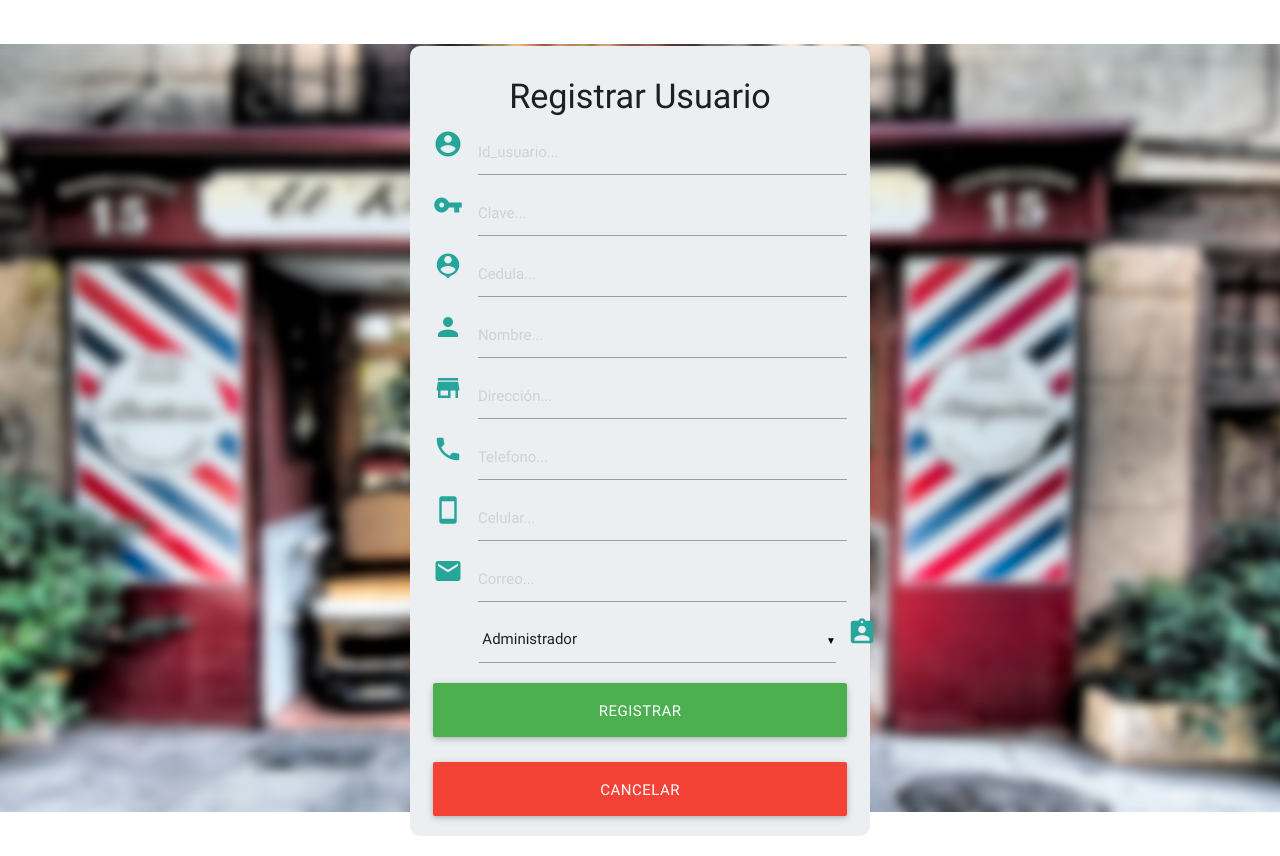
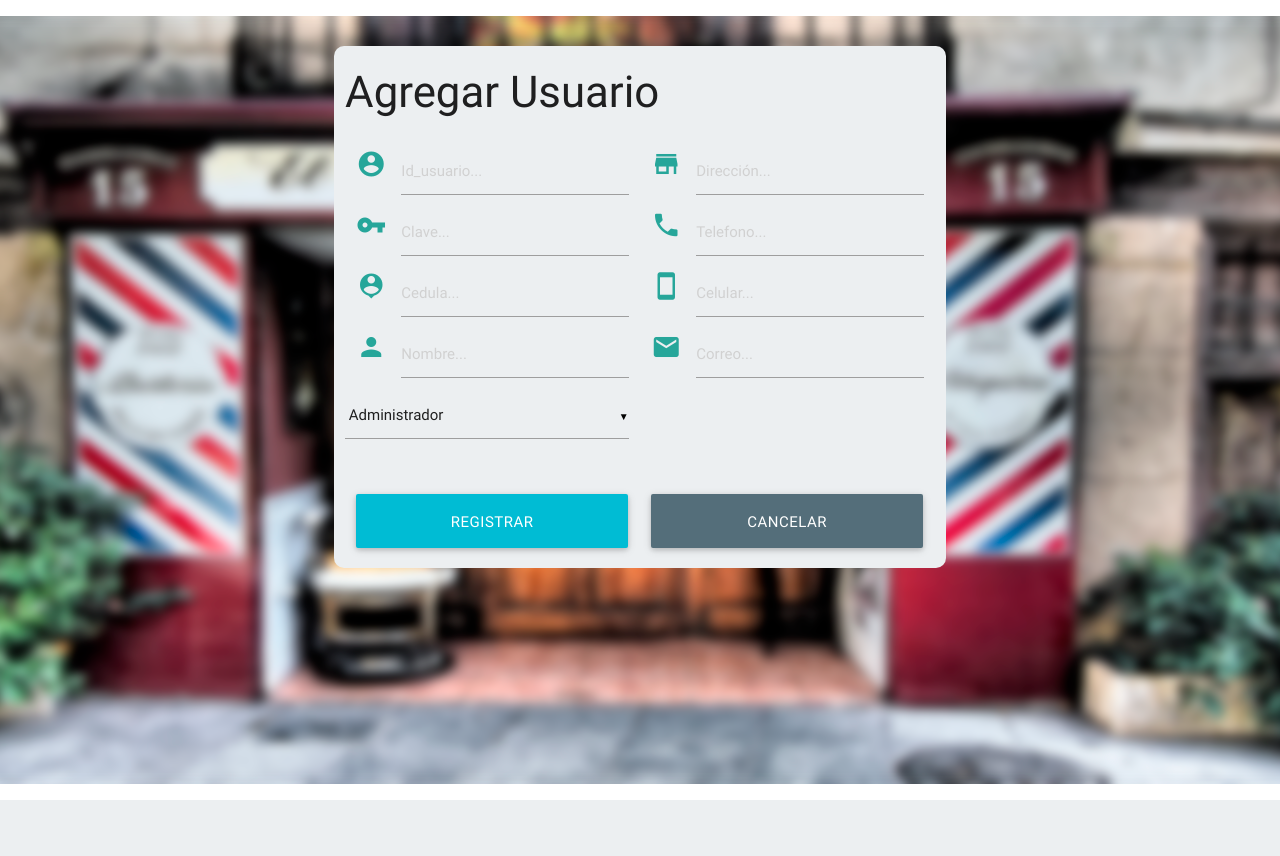
Before and after one commit to mgonza2276/Barber-Garage, a PHP site: page /agregar_usuario.php in a window 1280 px wide. After the commit the page ends 800 px from the top, so only its background shows below. Run offline with PHP 8.4, Linux system fonts and the light colour scheme.

Commit message:
Revert "Revert "Actualizacion""
This reverts commit 175f2754ef2af9f9272d7a78716728de15ecdacc.

```diff
--- a/View/agregar_usuario.php
+++ b/View/agregar_usuario.php
@@ -3,9 +3,7 @@
 <meta http-equiv="Content-Type" content="text/html; charset=UTF-8">
 
 	<head>
-	  <!--Aqui llamaremos los iconos que necesitaremos-->
-	  <link href="https://fonts.googleapis.com/icon?family=Material+Icons" rel="stylesheet">
-
+	  <!--Import Google Icon Font-->
       <link href="http://fonts.googleapis.com/icon?family=Material+Icons" rel="stylesheet">
       <!--Import materialize.css-->
       <link type="text/css" rel="stylesheet" href="Materialize\materialize\css\materialize.css"  media="screen,projection"/>
@@ -28,7 +26,7 @@
     	</script>
 
     	<!--Aqui llamaremos los estilos necesarios-->
-	  	<link  rel="stylesheet" type="text/css" href="estilos.css">
+	  <link  rel="stylesheet" type="text/css" href="estilos.css">
 
 	</head>
 
@@ -39,18 +37,23 @@
 
       		<div class="row">
 
-      			<div id="formulario" class="col l6 offset-l3 " >
-					<form action="../Controller/usuarios.controller.php" method="POST">
-						<div class="col l12  input-field"  >
-							<center><h4>Registrar Usuario</h4></center>
+      			<div id="formulario" class="col l8 offset-l2">
+					<form action="../Controller/usuarios.controller.php" method="POST" >
+						<h3>Agregar Usuario</h3>
+						<div class="col l6  input-field"  >
+							<input type="hidden" name="pag" value="registro_usuario">
 							<i class="material-icons prefix">account_circle</i>
-							<input type="text" placeholder="Id_usuario..." name="id_usuario" required="" />
+							<input type="text" placeholder="Id_usuario..." name="id_usuario" required />
 							<i class="material-icons prefix">vpn_key</i>
 							<input type="password" placeholder="Clave..." name="clave" required/>
 							<i class="material-icons prefix">person_pin</i>
-							<input type="number" placeholder="Cedula..." name="cedula" required/>
+							<input type="number" placeholder="Cedula..." name="cedula"/>
 							<i class="material-icons prefix">person</i>
 							<input type="text" placeholder="Nombre..." name="nombre" />
+
+						</div>
+
+						<div class="col l6  input-field"  >
 							<i class="material-icons prefix">store</i>
 							<input type="text" placeholder="Dirección..." name="direccion" />
 							<i class="material-icons prefix">phone</i>
@@ -58,18 +61,28 @@
 							<i class="material-icons prefix">stay_current_portrait</i>
 							<input type="number" placeholder="Celular..." name="celular" id="icon_telephone"/>
 							<i class="material-icons prefix">email</i>
-							<input type="email" placeholder="Correo..." name="correo" required/>
-							<i class="material-icons prefix">assignment_ind</i>
-							<div class="col l11 offset-l1">
-								<select id="select_perfil" name="perfil">
-									<option value="Administrador"> Administrador</option>
-									<option value="Empleado"> Empleado</option>
-								</select>
+							<input type="email" placeholder="Correo..." name="correo" required />
+						</div>
+
+						<div class="row">
+							<div class="col l6">
+									<select id="select_perfil" name="perfil">
+										<option value="Administrador"> Administrador</option>
+										<option value="Empleado"> Empleado</option>
+									</select>
 							</div>
-							<button id="boton" class="waves-effect  btn-large green" type="submit" name="acc" value="c">Registrar</button>
-							<button id="boton" class="waves-effect  btn-large red" type="submit"   >Cancelar</button>
+						</div>
+						<div class="col l6  input-field">
+							<button id="boton" class="waves-effect  btn-large cyan" name="acc" value="c" >Registrar</button>
+						</div>
+						<div class="col l6  input-field">
+							<a id="boton" href="../Components/footer.php" class="waves-effect  btn-large  blue-grey darken-1">Cancelar</a>
+						</div>
+
+
 							<?php echo @$_REQUEST["msn"]; ?>
 						</div>
+
 					</form>
 				</div>
 			</div>
```
Also changed, not shown: Controller/usuarios.controller.php (+6 -3 lines), View/registro_usuario.php (+13 -8 lines).
